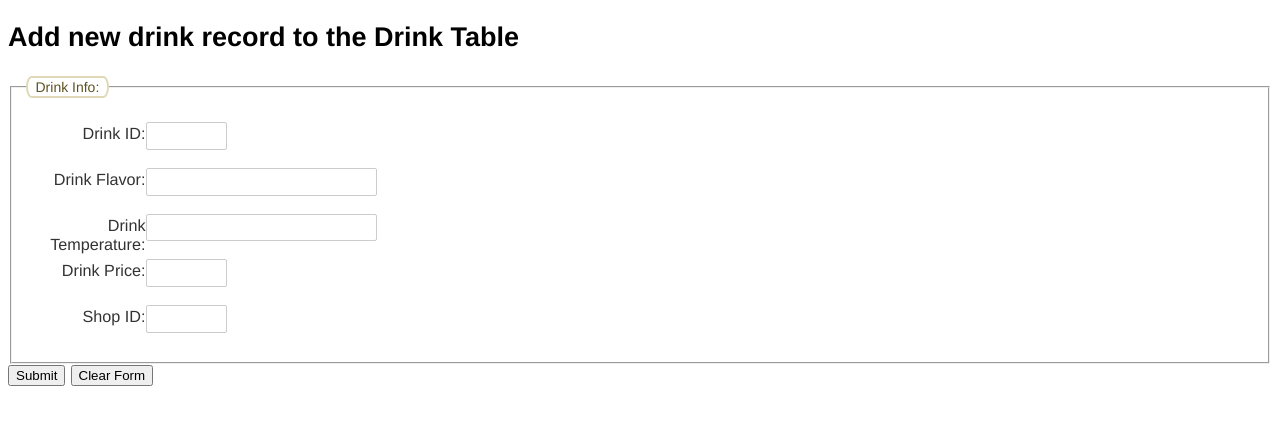
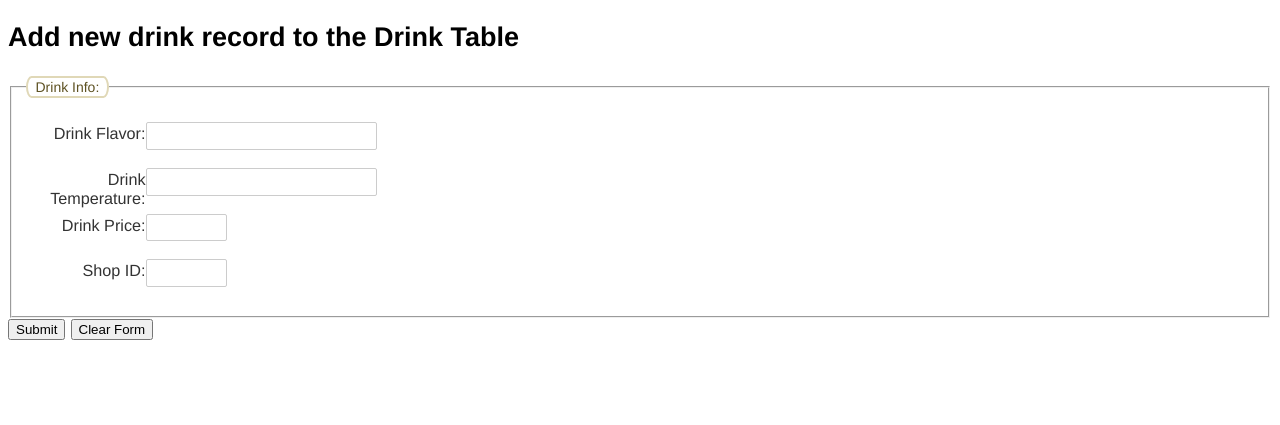
Before and after one commit to ohste/CS340_RateMyBoba, a PHP site: page /add_drinks.php?user=1 in a window 1280 px wide. Shown: the part 150-575 px from the top of the page. Run offline with PHP 8.4, Linux system fonts and the light colour scheme; data that the repository does not hold is empty.

Commit message:
changed the link to the correct one

```diff
--- a/add_drinks.php
+++ b/add_drinks.php
@@ -25,7 +25,7 @@
 	if ($_SERVER["REQUEST_METHOD"] == "POST") {
 
 // Escape user inputs for security
-		$DrinkID = mysqli_real_escape_string($conn, $_POST['DrinkID']);
+		$DrinkID = rand(100,999);
 		$Flavor = mysqli_real_escape_string($conn, $_POST['Flavor']);
 		$Temperature = mysqli_real_escape_string($conn, $_POST['Temperature']);
 		$Price = mysqli_real_escape_string($conn, $_POST['Price']);
@@ -33,14 +33,14 @@
 
 
 // See if sid is already in the table
-		$queryIn = "SELECT * FROM `a.Drink` where DrinkID='$DrinkID' ";
+		$queryIn = "SELECT * FROM `Drink` where DrinkID='$DrinkID' ";
 		$resultIn = mysqli_query($conn, $queryIn);
 		if (mysqli_num_rows($resultIn)> 0) {
 			$msg ="<h2>Can't Add to Table</h2> There is already a supplier with DrinkID $DrinkID<p>";
 		} else {
 
 		// attempt insert query
-			$query = "INSERT INTO `a.Drink` (DrinkID, Flavor, Temperature, Price, ShopID) VALUES ('$DrinkID', '$Flavor', '$Temperature', '$Price', '$ShopID')";
+			$query = "INSERT INTO `Drink` (DrinkID, Flavor, Temperature, Price, ShopID) VALUES ('$DrinkID', '$Flavor', '$Temperature', '$Price', '$ShopID')";
 			if(mysqli_query($conn, $query)){
 				$msg =  "Record added successfully.<p>";
 			} else{
@@ -58,10 +58,6 @@ mysqli_close($conn);
 	<form method="post" id="addForm">
 	<fieldset>
 		<legend>Drink Info:</legend>
-		<p>
-			<label for="DrinkID">Drink ID:</label>
-			<input type="number" min=1 max = 99999 class="required" name="DrinkID" id="DrinkID" title="DrinkID should be numeric">
-		</p>
 		<p>
 			<label for="Flavor">Drink Flavor:</label>
 			<input type="text" class="required" name="Flavor" id="Flavor">
```
